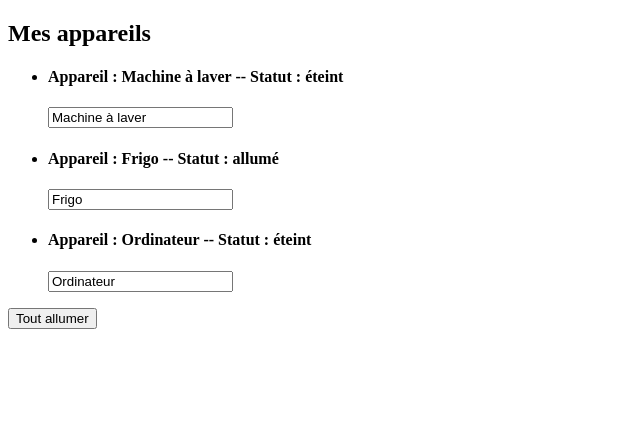
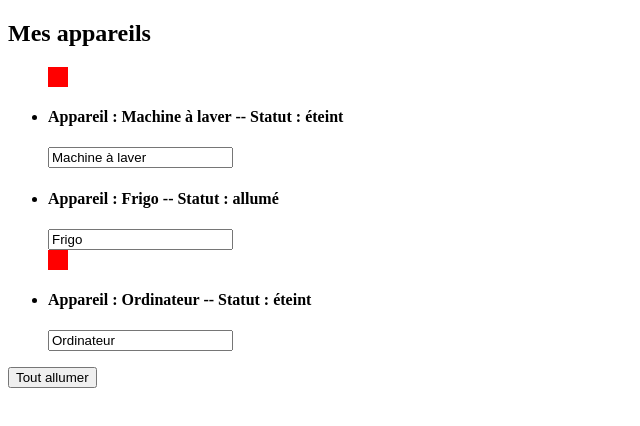
Before and after one commit to moueza/4668271-developpez-des-applications-web-avec-angular, an Angular app in the folder mon-projet-angular/: page / in a window 1280 px wide. Shown: the top 426 px of the page, without its empty margins (0-640 px from the left). Built offline with nearby package versions, Linux system fonts and the light colour scheme.

Commit message:
Closes #25 p2c3a structurelles : See #1 general : local server OK

```diff
--- a/mon-projet-angular/src/app/app.component.html
+++ b/mon-projet-angular/src/app/app.component.html
@@ -3,17 +3,13 @@
     <div class="col-xs-12">
       <h2>Mes appareils</h2>
       <ul class="list-group">
-        <app-appareil [appareilName]="appareilOne" [appareilStatus]="'éteint'"></app-appareil>
-        <app-appareil [appareilName]="appareilTwo" [appareilStatus]="'allumé'"></app-appareil>
-        <app-appareil [appareilName]="appareilThree" [appareilStatus]="'éteint'"></app-appareil>
+        <app-appareil  *ngFor="let appareil of appareils"
+                       [appareilName]="appareil.name"
+                       [appareilStatus]="appareil.status"></app-appareil>
       </ul>
-      <button
-        class="btn btn-success"
-        [disabled]="!isAuth"
-
-        (click)="onAllumer()">Tout allumer
-      </button>
-
+      <button class="btn btn-success"
+              [disabled]="!isAuth"
+              (click)="onAllumer()">Tout allumer</button>
     </div>
   </div>
 </div>
--- a/mon-projet-angular/src/app/app.component.ts
+++ b/mon-projet-angular/src/app/app.component.ts
@@ -11,6 +11,23 @@
   appareilTwo = 'Frigo';
   appareilThree = 'Ordinateur';
 
+
+  appareils = [
+    {
+      name: 'Machine à laver',
+      status: 'éteint'
+    },
+    {
+      name: 'Frigo',
+      status: 'allumé'
+    },
+    {
+      name: 'Ordinateur',
+      status: 'éteint'
+    }
+  ];
+
+
   constructor() {
     setTimeout(
       () => {
--- a/mon-projet-angular/src/app/appareil/appareil.component.html
+++ b/mon-projet-angular/src/app/appareil/appareil.component.html
@@ -1,4 +1,6 @@
 <li class="list-group-item">
+  <div style="width:20px;height:20px;background-color:red;"
+       *ngIf="appareilStatus === 'éteint'"></div>
   <h4>Appareil : {{ appareilName }} -- Statut : {{ getStatus() }}</h4>
   <input type="text" class="form-control" [(ngModel)]="appareilName">
 </li>
```
